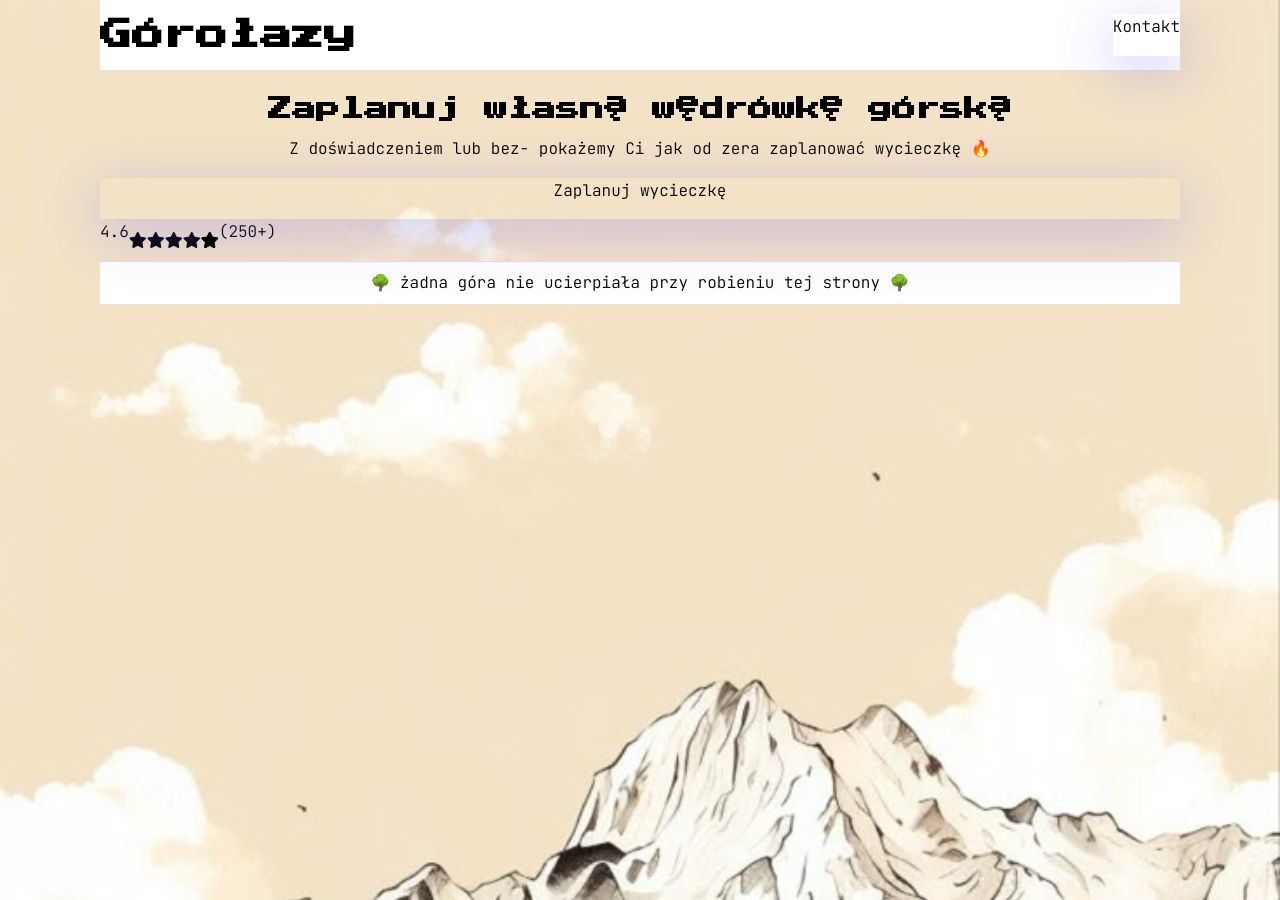
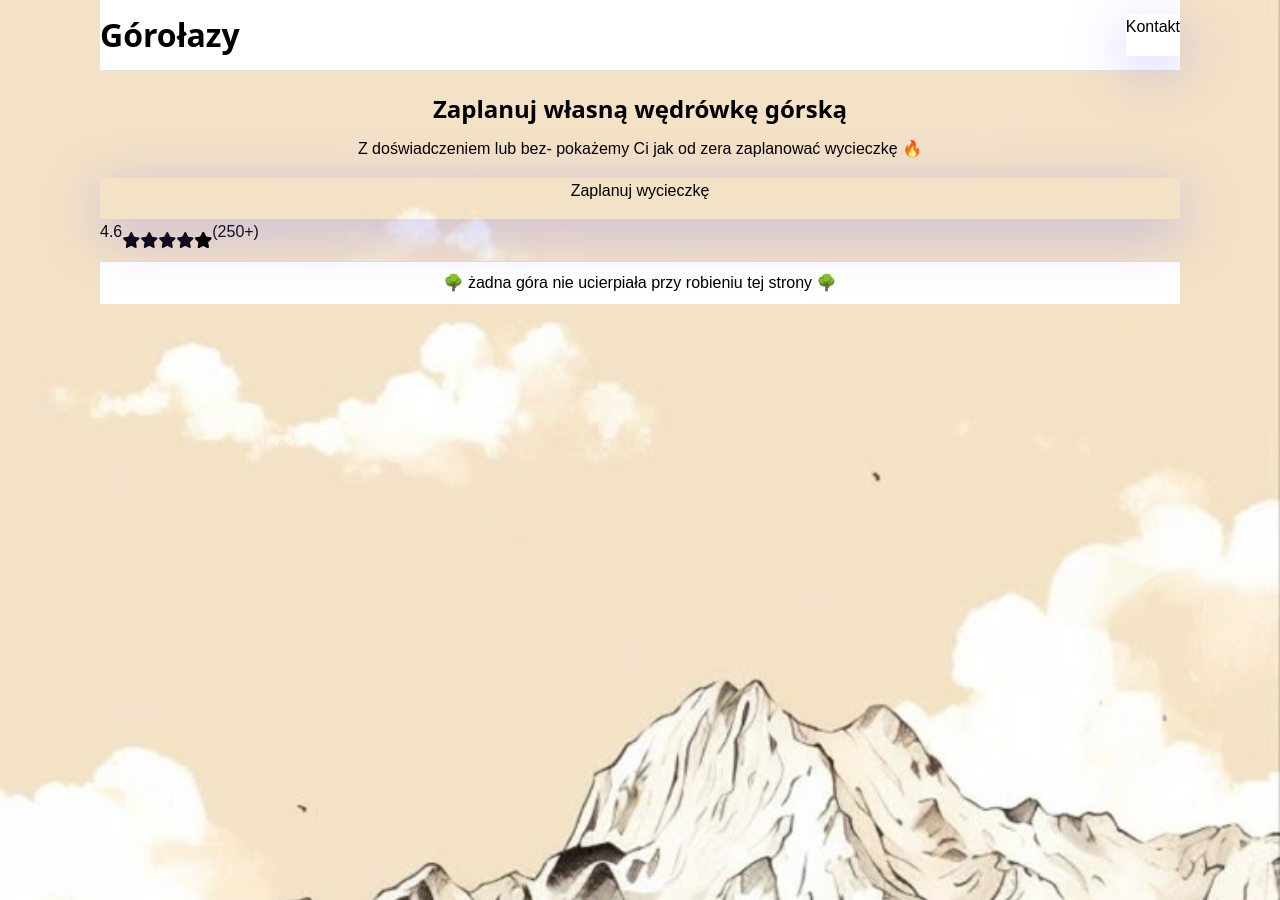
Before and after one commit to kama-pa-go/KGprojects, a Jekyll site: the page home.html, which Jekyll copies as it is, in a window 1280 px wide. Built offline with Jekyll 4.4.1, drawn with Linux system fonts in a browser that asks for light colours.

Commit message:
Update home.html

```diff
--- a/home.html
+++ b/home.html
@@ -7,9 +7,6 @@
   <meta name="viewport" content="width=device-width, initial-scale=1.0" />
   <title>Górołazy</title>
   <link rel="stylesheet" href="assets/output.css" />
-  <link
-    href="https://fonts.googleapis.com/css2?family=JetBrains+Mono:ital,wght@0,100..800;1,100..800&family=Press+Start+2P&display=swap"
-    rel="stylesheet">
   <link rel="stylesheet" href="https://cdnjs.cloudflare.com/ajax/libs/font-awesome/6.5.1/css/all.min.css"
     integrity="sha512-DTOQO9RWCH3ppGqcWaEA1BIZOC6xxalwEsw9c2QQeAIftl+Vegovlnee1c9QX4TctnWMn13TZye+giMm8e2LwA=="
     crossorigin="anonymous" referrerpolicy="no-referrer" />
@@ -19,7 +16,7 @@
       background-repeat: no-repeat;
       background-size: cover;
       background-position: top center;
-      overflow: hidden;
+
     }
     .bgGrid {
       background-size: 40px 40px;
```
